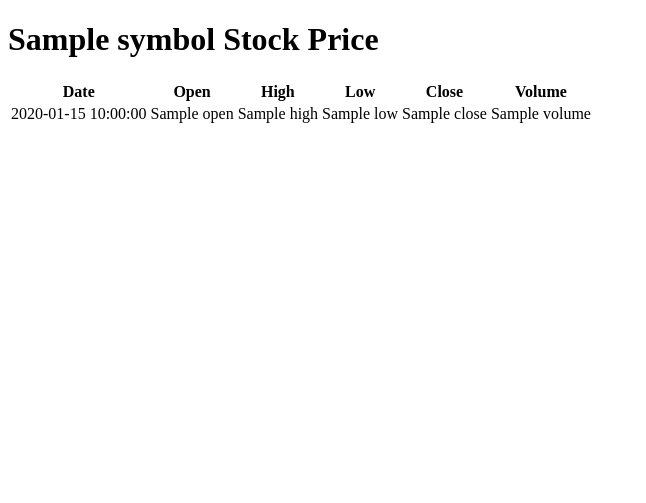
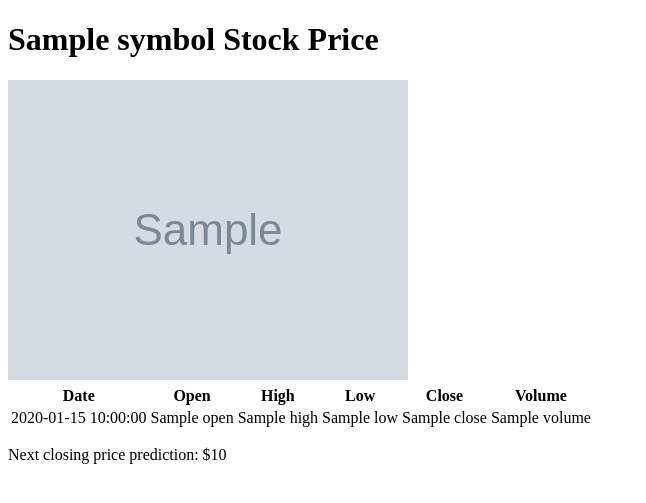
Before and after one commit to GaNjA-spec/stock_prediciton_site, a Flask app: template templates/stock.html in a window 1280 px wide. Shown: the top 503 px of the page, without its empty margins (0-646 px from the left). Run offline with Flask 3, Linux system fonts and the light colour scheme; the template is opened without the code that fills it: most values are stand-ins (such as "Sample title", 1, 10 or a date in 2020); grey boxes marked "Sample" are stand-in pictures.

Commit message:
Update stock.html

```diff
--- a/templates/stock.html
+++ b/templates/stock.html
@@ -7,6 +7,7 @@
 </head>
 <body>
     <h1>{{ symbol }} Stock Price</h1>
+    <img src="{{ graph_file }}" alt="{{ symbol }} Stock Graph">
     <table>
         <thead>
             <tr>
@@ -31,5 +32,6 @@
             {% endfor %}
         </tbody>
     </table>
+    <p>Next closing price prediction: ${{ next_closing_price }}</p>
 </body>
 </html>
```
